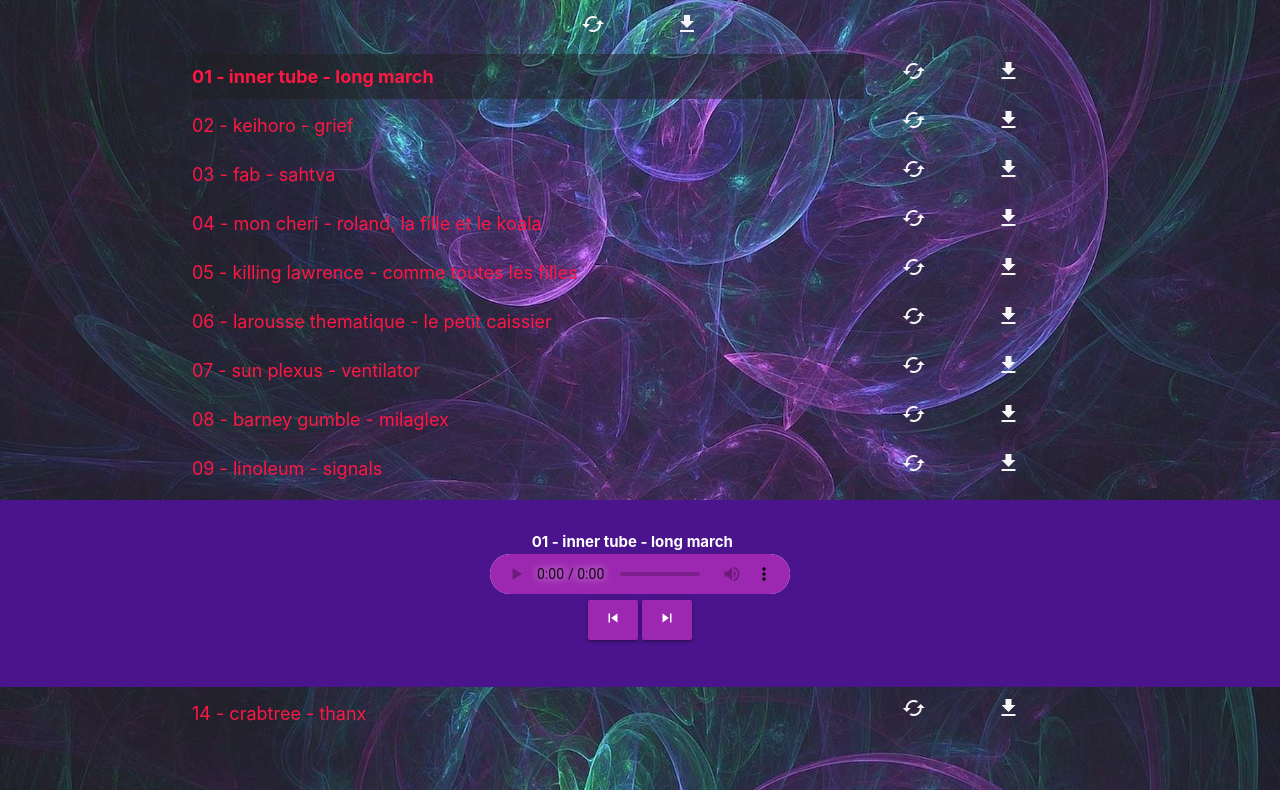
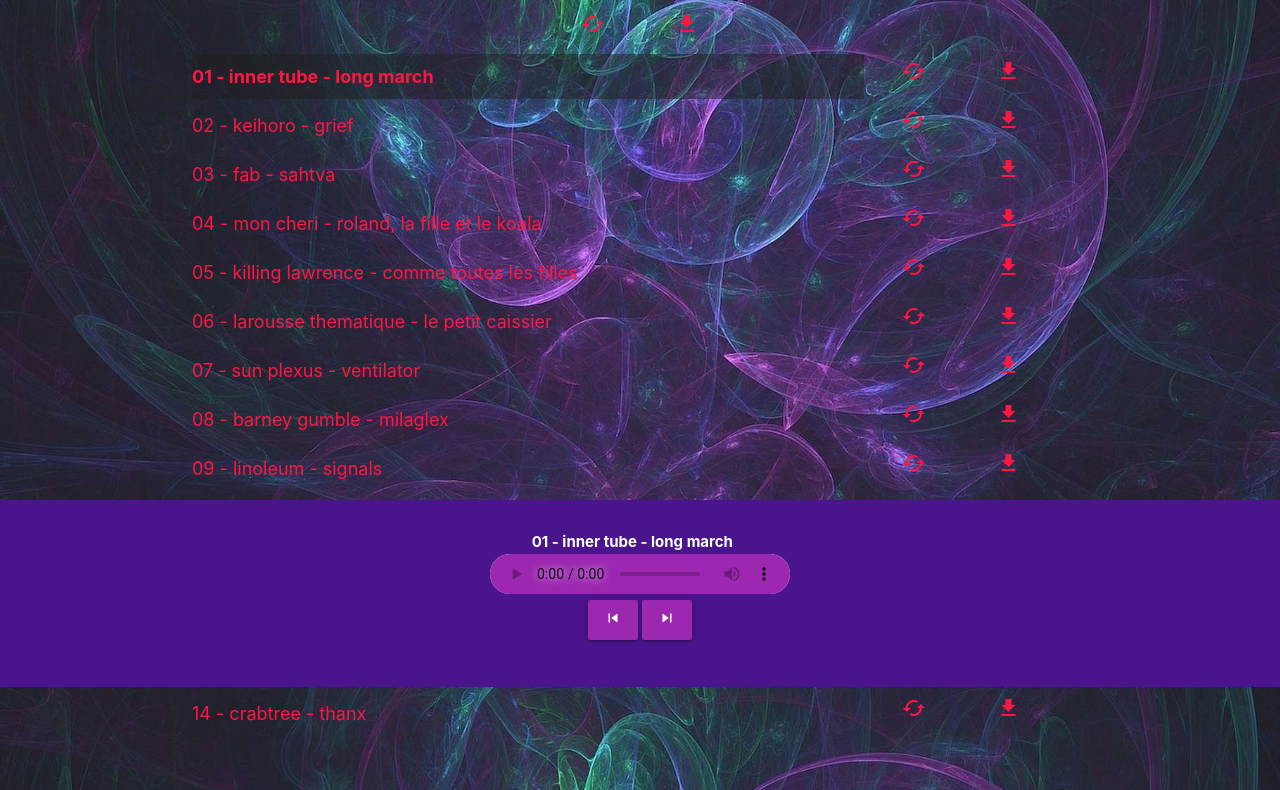
Before and after one commit to mulhouse/piroplasme, a plain HTML site: page index.html in a window 1280 px wide. Shown: the part 113-903 px from the top of the page. Drawn offline with Linux system fonts and the light colour scheme.

Commit message:
Update theme_materialize_dark.css

```diff
--- a/css/theme_materialize_dark.css
+++ b/css/theme_materialize_dark.css
@@ -24,8 +24,8 @@ body {
     margin: 0.4em 0;
 	font-size: 0.6em;
 }
-.page-footer a,a {
-    color: #ff1744;
+.page-footer a, a {
+    color: #ff1744 !important;
     transition: all 0.3s;
 }
 .page-footer a:hover {
```
